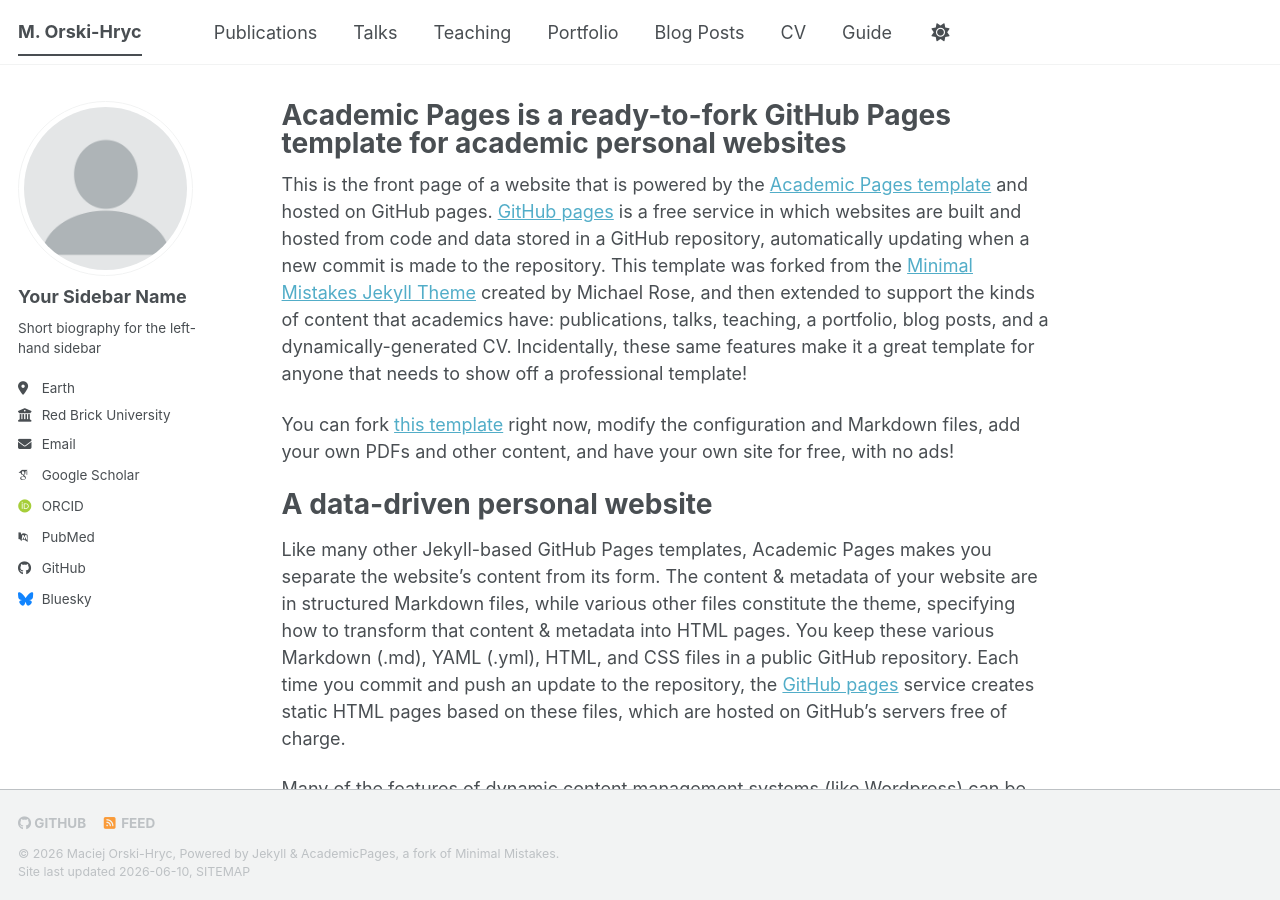
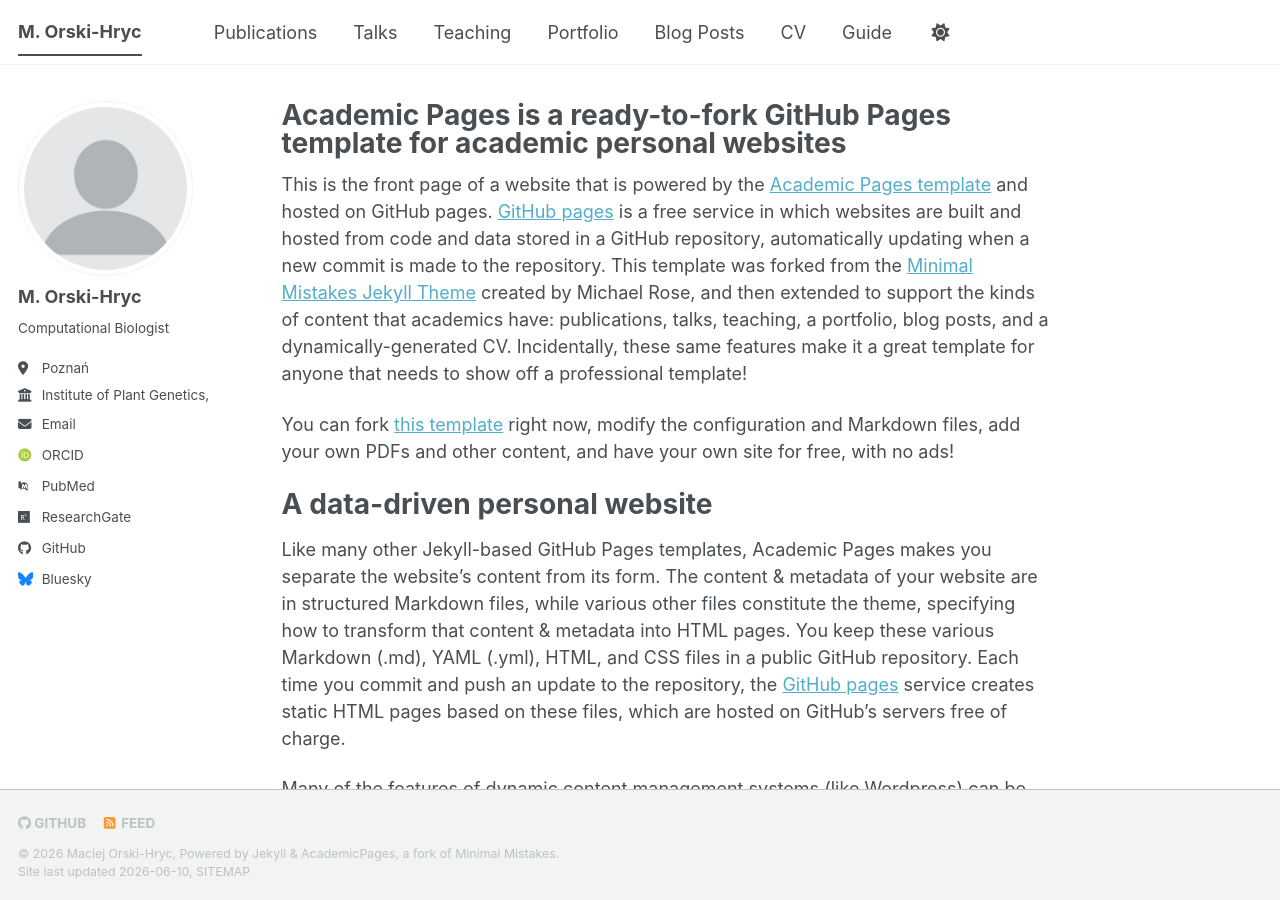
Before and after one commit to orski-hryc/orski-hryc.github.io, a Jekyll site: the page built from _pages/about.md, in a window 1280 px wide and 900 px high. Built offline with Jekyll 4.4.1, drawn with Linux system fonts in a browser that asks for light colours; some web fonts are replaced; a script bundle is joined from its source files by our own code; library files that are not in the unit come from our copies.

Commit message:
Update _config.yml

```diff
--- a/_config.yml
+++ b/_config.yml
@@ -24,25 +24,25 @@
 author:
   # Biographic information
   avatar           : "profile.png"
-  name             : "Your Sidebar Name"
+  name             : "M. Orski-Hryc"
   pronouns         : # example: "she/her"
-  bio              : "Short biography for the left-hand sidebar"
-  location         : "Earth"
-  employer         : "Red Brick University"
+  bio              : "Computational Biologist"
+  location         : "Poznań"
+  employer         : "Institute of Plant Genetics, PAS"
   uri              : # URL
-  email            : "none@example.org"
+  email            : "mhry@igr.poznan.pl"
 
   # Academic websites
   academia         : # URL
   arxiv            : # URL - Update with the correct link to your profile
-  googlescholar    : "https://scholar.google.com/citations?user=PS_CX0AAAAAJ"
+  googlescholar    : #"https://scholar.google.com/citations?user=PS_CX0AAAAAJ"
   inspire-hep      : # URL
   impactstory      : # URL
-  orcid            : "https://orcid.org/yourorcidurl"
+  orcid            : "https://orcid.org/0009-0009-6707-7727"
   semantic         : # URL
   ssrn             : # URL
   pubmed           : "https://www.ncbi.nlm.nih.gov/pubmed/?term=john+snow"
-  researchgate     : # URL
+  researchgate     : "https://www.researchgate.net/profile/Maciej-Orski-Hryc"
   scopus           : # URL
   zotero           : # URL
 
@@ -51,7 +51,7 @@
   bitbucket        : # Username - Update with your username on the site
   codepen          : # Username
   dribbble         : # Username
-  github           : "academicpages"
+  github           : "orski-hryc"
   kaggle           : # Username
   stackoverflow    : # User number or user number and name (i.e., use "1" or "1/jeff-atwood")
 
```
